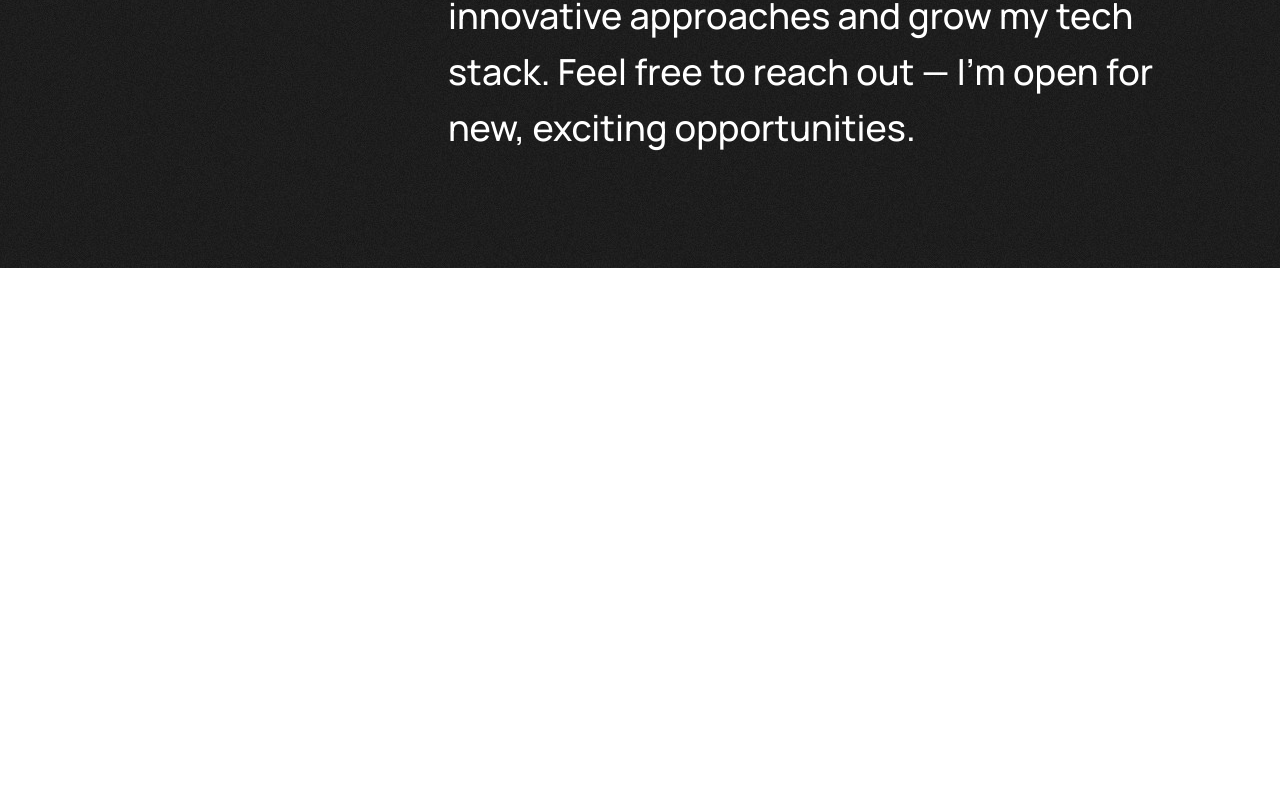
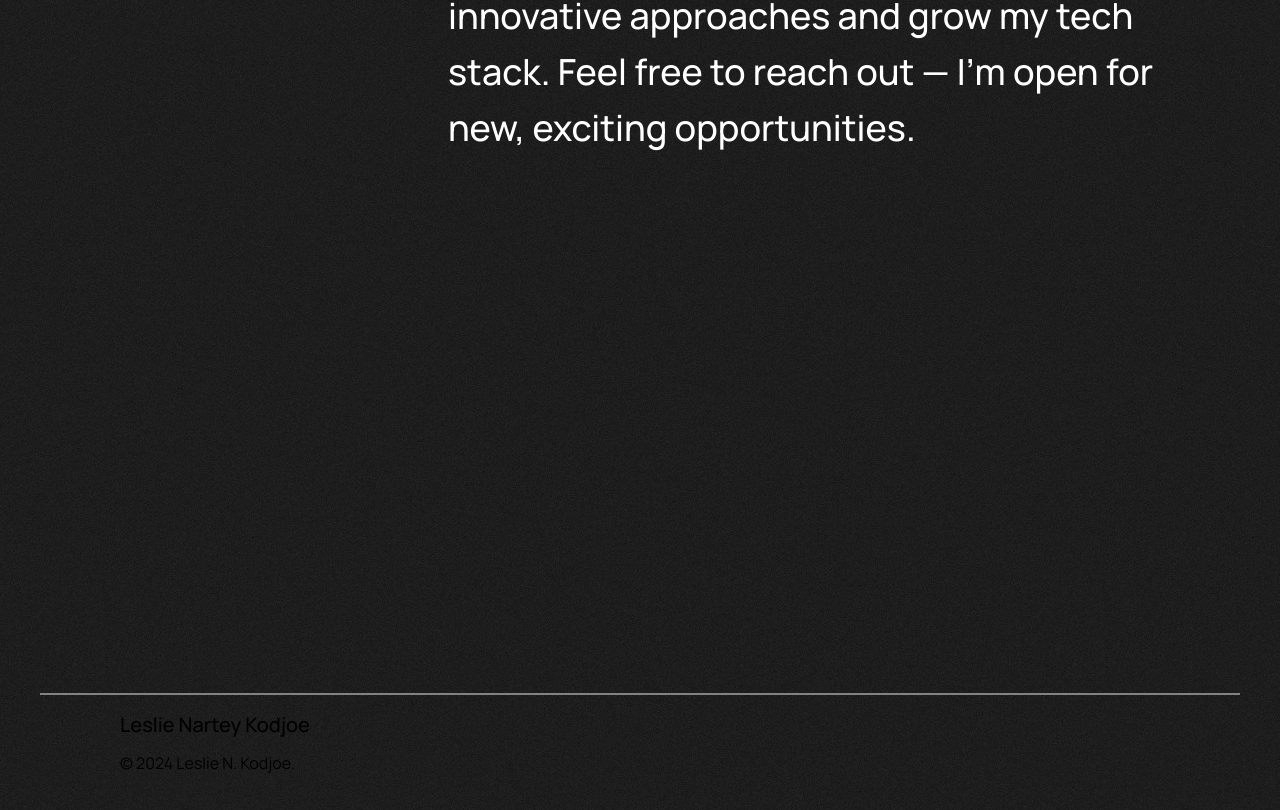
Before and after one commit to lesliekodjoe/lesliekodjoe.github.io, a Next.js app: page /about in a window 1280 px wide. Shown: the part 364-1174 px from the top of the page. Before the commit the page ends 800 px from the top, so only its background shows below. Built offline with nearby package versions, Linux system fonts and the light colour scheme.

Commit message:
Footer and Connect section in about page

```diff
--- a/app/about/page.tsx
+++ b/app/about/page.tsx
@@ -5,7 +5,6 @@ import Image from "next/image";
 import { projects_data, tech_stack } from "@/utils/data";
 import { motion } from "framer-motion";
 import React from "react";
-import Link from "next/link";
 
 const About = () => {
   return (
@@ -22,6 +21,10 @@ const About = () => {
           opportunities.
         </p>
       </div>
+      {/* Connect Section */}
+      <Connect />
+      {/* Footer */}
+      <Footer />
     </section>
   );
 };
```
